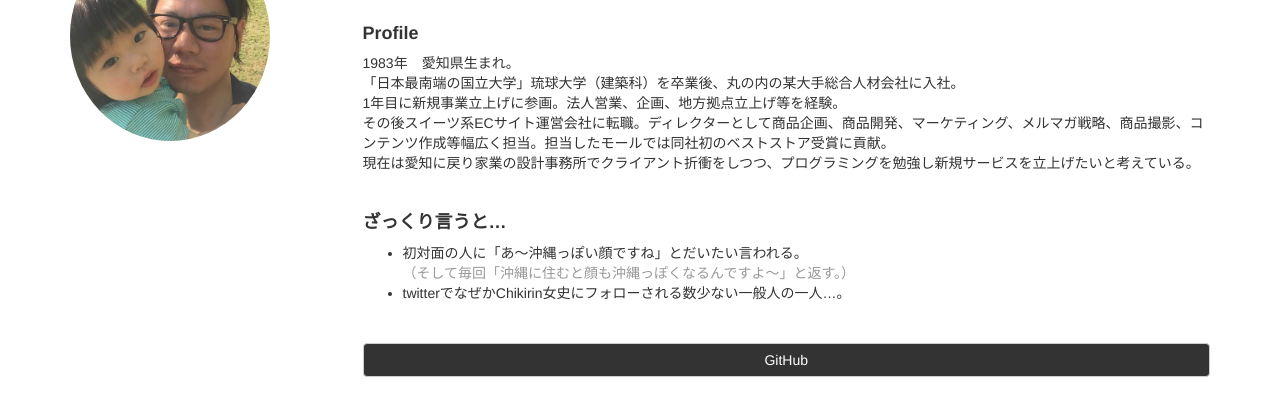
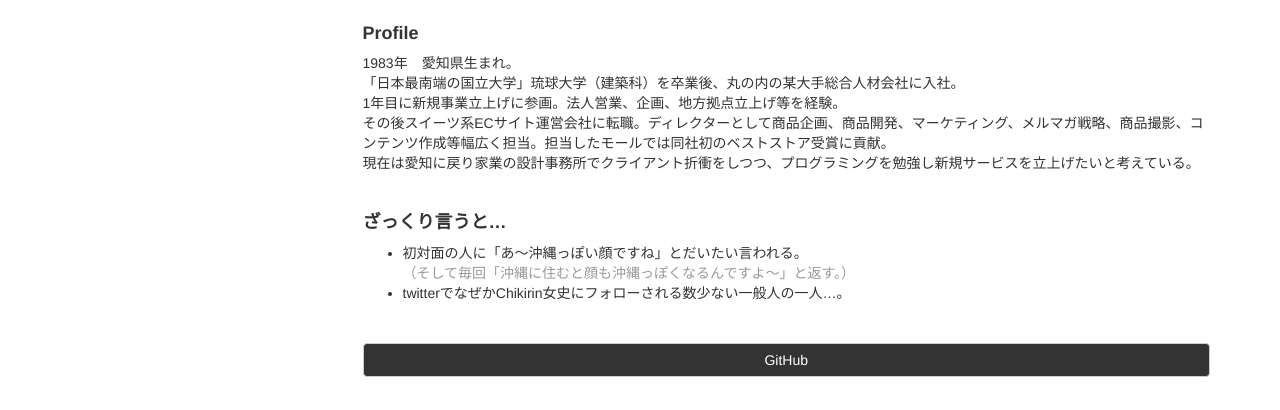
Before and after one commit to ryosukek/ryosukek.github.io, a plain HTML site: page index.html in a window 1280 px wide. Shown: the part 241-651 px from the top of the page. Drawn offline with nearby package versions, Linux system fonts and the light colour scheme.

Commit message:
Update index.html

```diff
--- a/index.html
+++ b/index.html
@@ -91,7 +91,7 @@
 
         <div class="row">
             <div id="logo" class="col-sm-3">
-                <img src="profile.jpg" alt="" />
+                <img src="" alt="" />
             </div>
 
             <div class="content col-sm-9">
```
